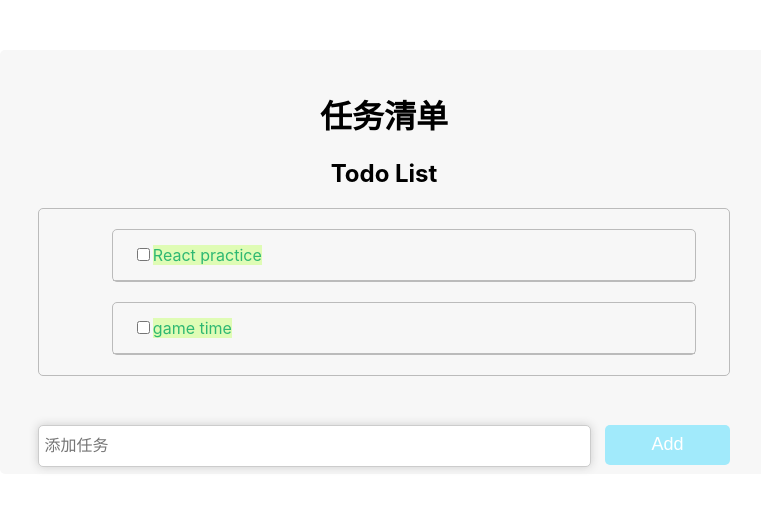
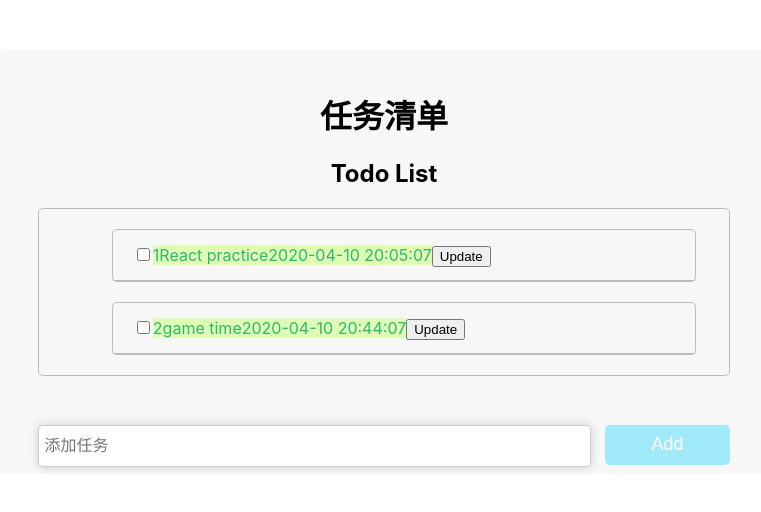
Before and after one commit to BuerAkun1024/TodoList, a React (Create React App) app in the folder FrontEnd/: page / in a window 1280 px wide. Shown: the top 512 px of the page, without its empty margins (256-1017 px from the left). Built offline with nearby package versions, Linux system fonts and the light colour scheme.

Commit message:
更新新数据结构，新增update功能

```diff
--- a/FrontEnd/src/ListItem.css
+++ b/FrontEnd/src/ListItem.css
@@ -1,3 +1,4 @@
+/* 4月10日:此文档暂时无用 */
 .done-item{
     color: gray;
 }
--- a/FrontEnd/src/ListItem.js
+++ b/FrontEnd/src/ListItem.js
@@ -8,11 +8,15 @@ class ListItem extends Component{
     }
 
     completeItem(content) {
-        this.props.completeItem(content)
+        this.props.completeItem(content);
     }
 
     deleteItem(content) {
-        this.props.deleteItem(content)
+        this.props.deleteItem(content);
+    }
+
+    updateItem(content) {
+        this.props.updateItem(content);
     }
 
 
@@ -42,8 +46,9 @@ class ListItem extends Component{
                             <input type="checkbox"
                                 checked={element.done === 1}
                                 onChange={this.completeItem.bind(this, element.content)} />
-                            <span  style={ element.done === 0 ? style1 : style2 }>{element.content}</span>
+                            <span  style={ element.done === 0 ? style1 : style2 }>{element.id}{element.content}{element.updatedAt}</span>
                             <button className="delete-btn" onClick={this.deleteItem.bind(this, element.content)} >Delete</button>
+                            <button className="update-btn" onClick={this.updateItem.bind(this, element.id)} >Update</button>
                         </li>
                     </ul>
                 )
--- a/FrontEnd/src/TodoList.js
+++ b/FrontEnd/src/TodoList.js
@@ -9,14 +9,17 @@ class TodoList extends Component{
         super(props);
         this.state = {
             todoList: [
-                {content : 'React practice', done : 0},
-                {content : 'game time', done : 0}
+                {id : 1, content : 'React practice', done : 0, updatedAt:'2020-04-10 20:05:07'},
+                {id : 2, content : 'game time', done : 0, updatedAt:'2020-04-10 20:44:07'}
             ]
         }
     }
 
     addNewItem = (NewItemContent) => {
-        const newList = [...this.state.todoList, { content: NewItemContent, done: 0 }]
+        var nlength = this.state.todoList.length + 1;
+        var d = new Date();
+        var ntime = d.getFullYear() + '-' + (d.getMonth() + 1) + '-' + d.getDate()+ ' ' + d.getHours() + ':' + d.getMinutes() + ':' + d.getSeconds();
+        const newList = [...this.state.todoList, { id: nlength, content: NewItemContent, done: 0, updatedAt : ntime }];
         //合并后，需使用setState改变原来的todoList
         this.setState(
             {
@@ -48,6 +51,29 @@ class TodoList extends Component{
         })
     }
 
+    updateItem1(id) {
+         // 弹出输入框，用于填写新内容
+         var rel = window.prompt('请输入修改内容');
+         // 判断输入框里的内容不为空的话
+        if (rel != null) {
+            const TodoList = []//建一个新的
+            this.state.todoList.forEach((element, index) => {
+                //根据id查找，如果一样，则将其done值设置为1.
+                if (element.id === id) {
+                    const item = this.state.todoList[index]
+                    var d = new Date();
+                    var ntime = d.getFullYear() + '-' + (d.getMonth() + 1) + '-' + d.getDate()+ ' ' + d.getHours() + ':' + d.getMinutes() + ':' + d.getSeconds();
+                    TodoList.push(Object.assign({}, item, {content: rel}, {updatedAt: ntime}))
+                    this.setState({
+                        todoList: TodoList
+                    })
+                } else {
+                    TodoList.push(element)
+                }
+          })
+        }
+    }
+
     render() {
         return (
             <div>
@@ -59,9 +85,11 @@ class TodoList extends Component{
                     //this.state.todoList.map(item => <ListItem item={item} />)
                 }
                 <ul id="todo-list">
-                    <ListItem data={this.state.todoList}
-                    completeItem={this.completeItem1.bind(this)}
-                    deleteItem={this.deleteItem1.bind(this)} />
+                    <   ListItem data={this.state.todoList}
+                        completeItem={this.completeItem1.bind(this)}
+                        deleteItem={this.deleteItem1.bind(this)}
+                        updateItem={this.updateItem1.bind(this)}
+                    />
                 </ul>
 
 
```
